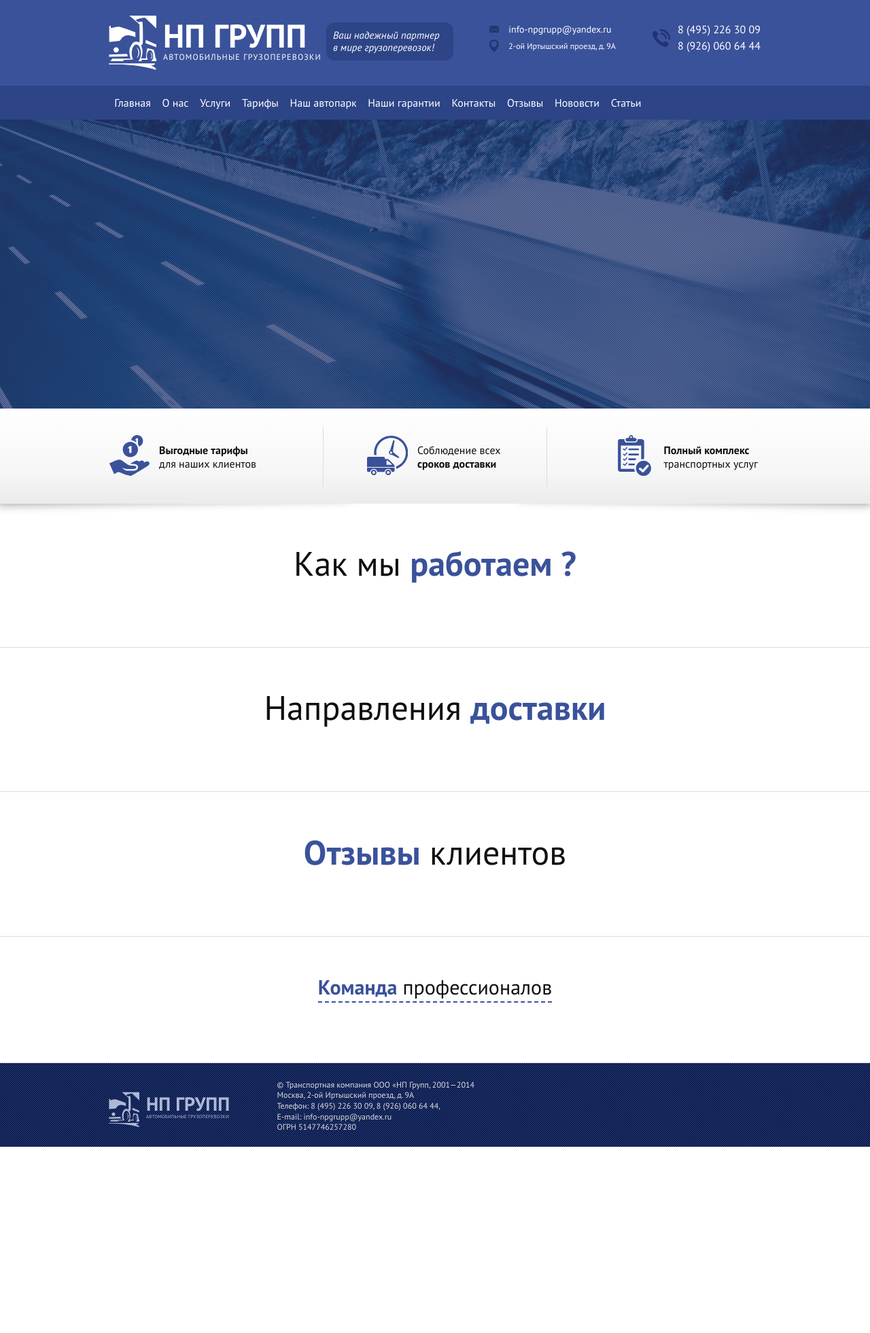
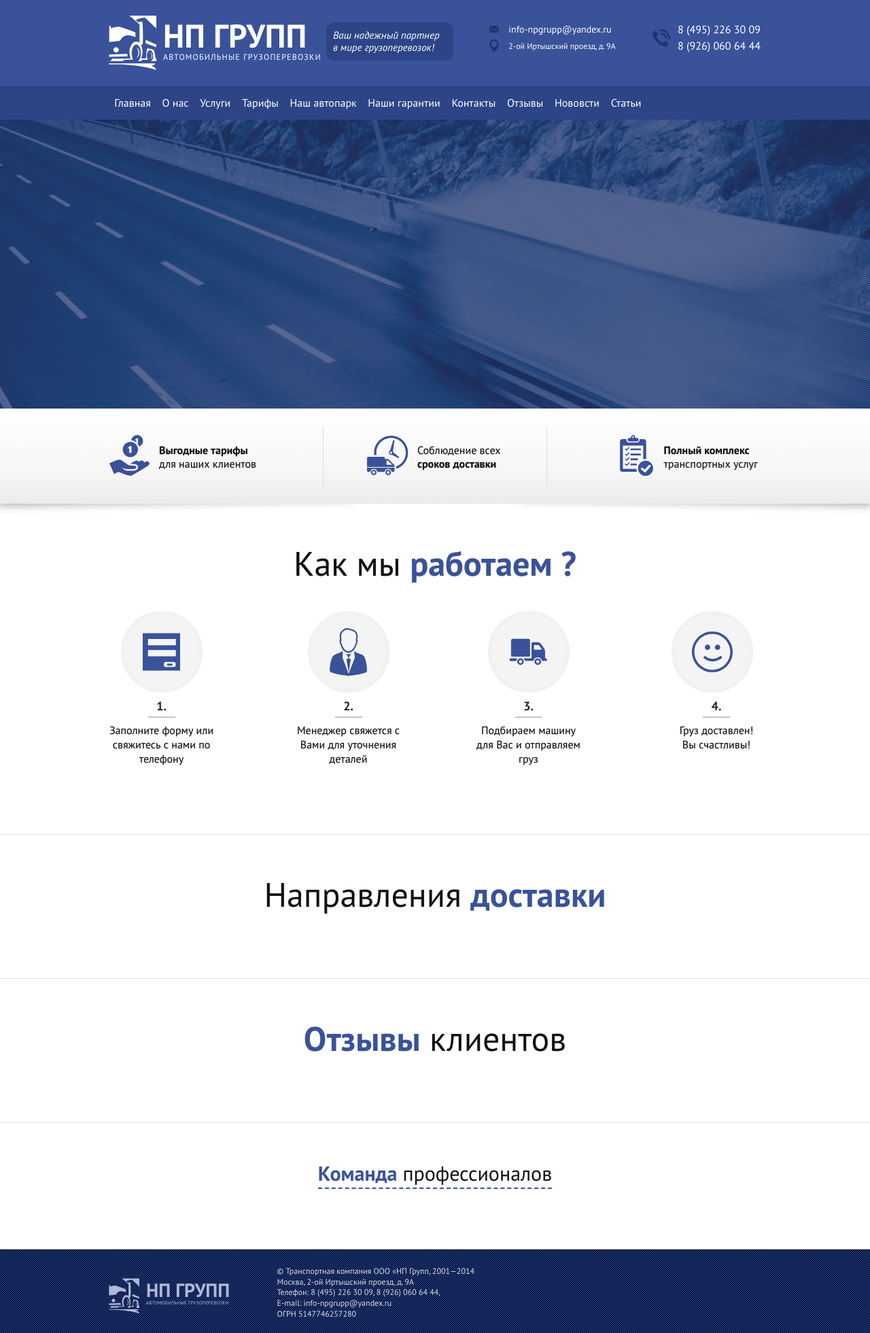
Before and after one commit to sarhov/np_groups, a Jekyll site: the page built from index.html, in a window 1280 px wide. Shown: the whole page at 68% size. Built offline with Jekyll 4.4.1, drawn with Linux system fonts in a browser that asks for light colours; the list of posts is cut into pages by our own code; before the commit the page ends 1687 px from its top, so only the background shows below that.

Commit message:
finish the steps from main page

```diff
--- a/_includes/skills.html
+++ b/_includes/skills.html
@@ -7,8 +7,8 @@
           <use xlink:href="#icon-hand"></use>
         </svg>
         <div class="b-skills__description">
-          <span class="b-skills__text-bold">Выгодные тарифы </span>
-          <span class="b-skills__text">для наших клиентов</span>
+          <span class="sharp b-skills__text-bold">Выгодные тарифы </span>
+          <span class="sharp b-skills__text">для наших клиентов</span>
         </div>
         <!-- /.b-skills__description -->
       </div>
@@ -21,8 +21,8 @@
           <use xlink:href="#icon-deadline"></use>
         </svg>
         <div class="b-skills__description">
-          <span class="b-skills__text">Соблюдение всех</span>
-          <span class="b-skills__text-bold">сроков доставки</span>
+          <span class="sharp b-skills__text">Соблюдение всех</span>
+          <span class="sharp b-skills__text-bold">сроков доставки</span>
         </div>
         <!-- /.b-skills__description -->
       </div>
@@ -35,8 +35,8 @@
           <use xlink:href="#icon-services"></use>
         </svg>
         <div class="b-skills__description">
-          <span class="b-skills__text-bold">Полный комплекс</span>
-          <span class="b-skills__text">транспортных услуг</span>
+          <span class="sharp b-skills__text-bold">Полный комплекс</span>
+          <span class="sharp b-skills__text">транспортных услуг</span>
         </div>
         <!-- /.b-skills__description -->
       </div>
--- a/_includes/steps.html
+++ b/_includes/steps.html
@@ -1,44 +1,84 @@
 <div class="wrap b-wrap b-wrap_steps">
   <div class="row">
-  <h3 class="b-title b-title_big">
-     <span class="b-title__text ">Как мы</span>
-     <span class="b-title__text b-title__text_blue">работаем ?</span>
+    <h3 class="b-title b-title_big b-title_steps">
+     <span class="b-title__text  sharp">Как мы</span>
+     <span class="b-title__text b-title__text_blue sharp">работаем ?</span>
    </h3>
    <!-- /.b-title b-title_big -->
-    <div class="small-12">
-      <div class="row collapse">
-        <div class="columns small-4">
-          <div class="steps__item">
+   <div class="columns small-12">
+    <div class="b-steps-wrapper clearfix">
+      <div class="b-steps b-steps_1 small-text-center">
+       <div class="b-steps__icon">
+         <svg class="icon icon-form">
+           <use xlink:href="#icon-form"></use>
+         </svg>
+         <!-- /.icon icon-form -->
+       </div>
+       <!-- /.b-steps__icon -->
+       <div class="b-steps__index">1.</div>
+       <!-- /.b-steps__index -->
+       <div class="b-steps__description sharp">
+         Заполните форму или свяжитесь с нами по телефону
+       </div>
+       <!-- /.b-steps__description sharp -->
+     </div>
+     <!-- /.b-steps -->
 
+     <div class="b-steps b-steps_2 small-text-center">
+      <div class="b-steps__icon">
+        <svg class="icon icon-businessman">
+          <use xlink:href="#icon-businessman"></use>
+        </svg>
+        <!-- /.icon icon-businessman -->
       </div>
-          <!-- /.steps__item -->
+      <!-- /.b-steps__icon -->
+      <div class="b-steps__index">2.</div>
+      <!-- /.b-steps__index -->
+      <div class="b-steps__description sharp">
+        Менеджер свяжется с Вами для уточнения деталей
       </div>
-        <!-- /.columns small-4 -->
-        <div class="columns small-4">
-          <div class="steps__item">
+      <!-- /.b-steps__description sharp -->
+    </div>
+    <!-- /.b-steps -->
 
+
+    <div class="b-steps b-steps_3 small-text-center">
+      <div class="b-steps__icon">
+        <svg class="icon icon-track">
+          <use xlink:href="#icon-track"></use>
+        </svg>
+        <!-- /.icon icon-track -->
       </div>
-          <!-- /.steps__item -->
+      <!-- /.b-steps__icon -->
+      <div class="b-steps__index">3.</div>
+      <!-- /.b-steps__index -->
+      <div class="b-steps__description sharp">
+        Подбираем машину для Вас и отправляем груз
       </div>
-        <!-- /.columns small-4 -->
-        <div class="columns small-4">
-          <div class="steps__item">
+      <!-- /.b-steps__description sharp -->
+    </div>
+    <!-- /.b-steps -->
 
+
+    <div class="b-steps b-steps_4 small-text-center">
+      <div class="b-steps__icon">
+        <svg class="icon icon-profit">
+          <use xlink:href="#icon-profit"></use>
+        </svg>
+        <!-- /.icon icon-profit -->
       </div>
-          <!-- /.steps__item -->
+      <!-- /.b-steps__icon -->
+      <div class="b-steps__index">4.</div>
+      <!-- /.b-steps__index -->
+      <div class="b-steps__description sharp">
+        Груз доставлен! Вы счастливы!
       </div>
-        <!-- /.columns small-4 -->
-        <div class="columns small-4">
-          <div class="steps__item">
-
+      <!-- /.b-steps__description sharp -->
     </div>
-          <!-- /.steps__item -->
+    <!-- /.b-steps -->
   </div>
-        <!-- /.columns small-4 -->
+  <!-- b-sterp-wrap -->
 </div>
-      <!-- /.collapse -->
-    </div>
-    <!-- /.small-12 -->
 </div>
 <!-- /.row -->
 </div>
```
Also changed, not shown: css/style.css (+14 -14 lines), sass/style.scss (+83 -3 lines), css/app.css. Lines whose indentation alone changed are shown as unchanged.
